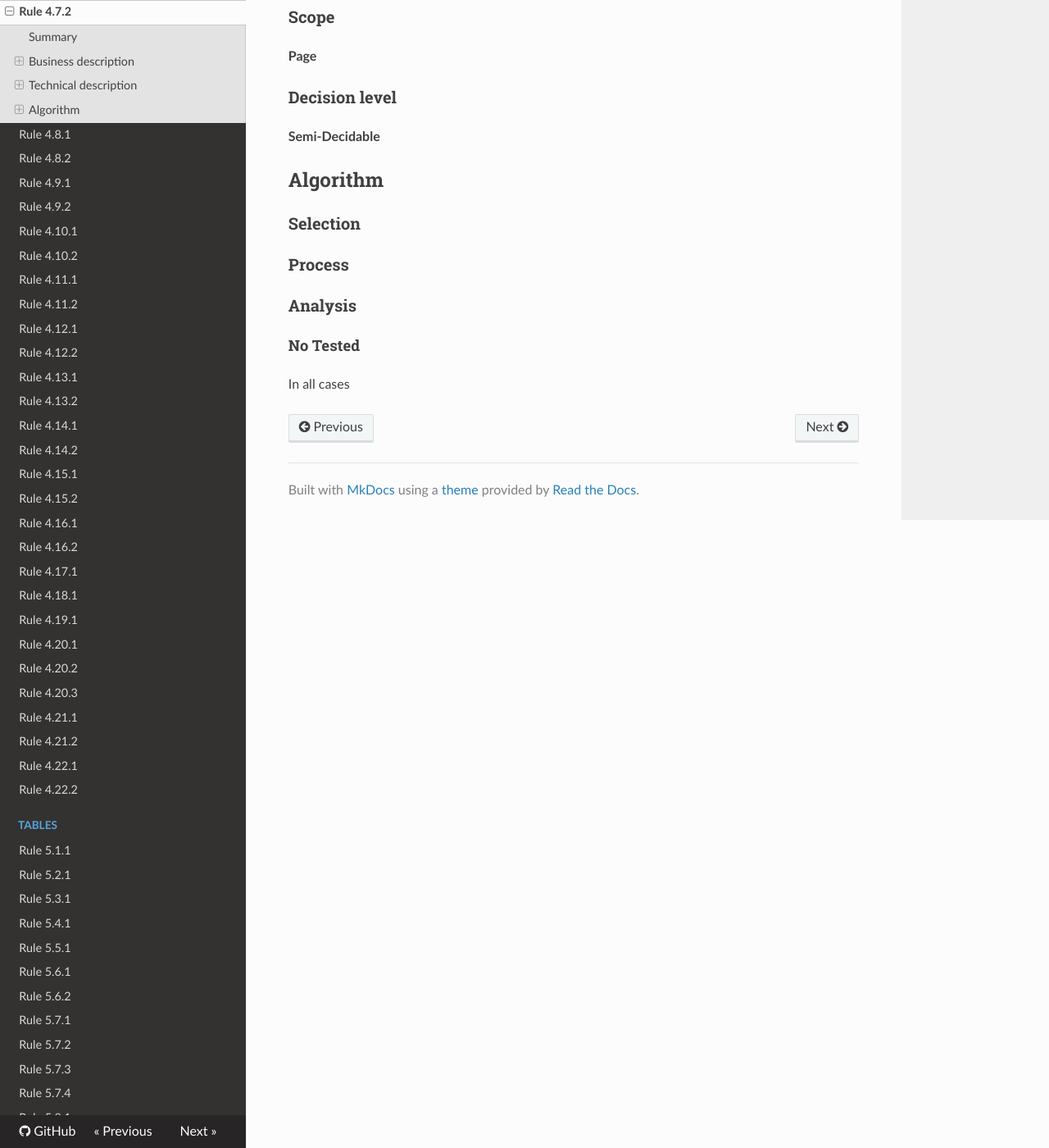
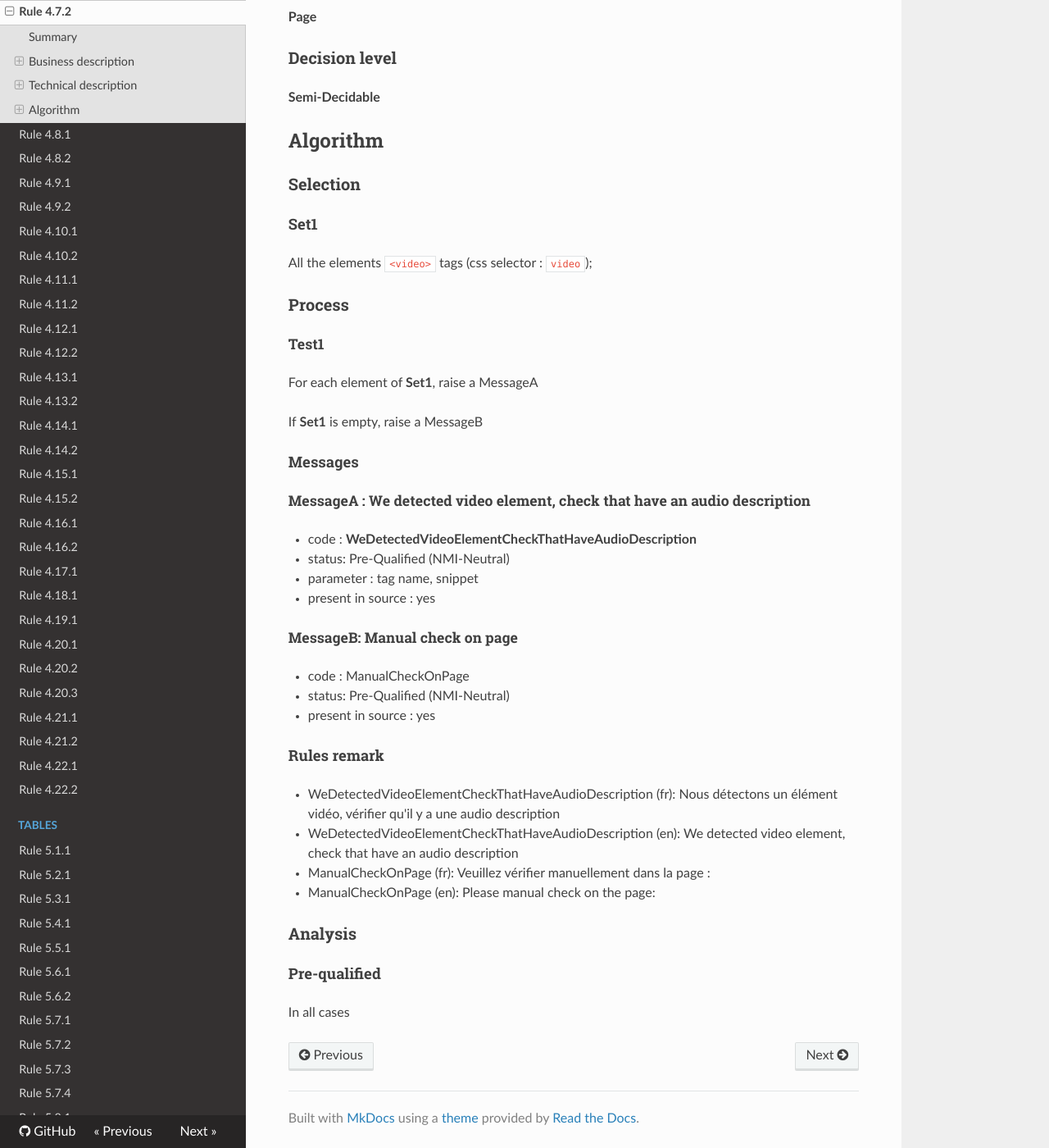
Before and after one commit to Tanaguru/RGAA3-2016, an MkDocs documentation site: the page built from docs/Rule-4-7-2.md, in a window 1280 px wide and 1400 px high, scrolled down 857 px. Shown: the whole window at 82% size. Built offline with MkDocs 1.6.1, drawn with Linux system fonts in a browser that asks for light colours; nearby versions of some CDN libraries; old or Windows-style settings are respelled for this version of MkDocs.

Commit message:
Update tests 4.7.2

```diff
--- a/docs/Rule-4-7-2.md
+++ b/docs/Rule-4-7-2.md
@@ -1,25 +1,23 @@
 # Rule 4.7.2
 
 ## Summary
-
-No-check rule
 
 ## Business description
 
 ### Criterion
 
-[4.7](http://references.modernisation.gouv.fr/referentiel-technique-0#crit-4-7)
+[4.7](http://references.modernisation.gouv.fr/rgaa/criteres.html#crit-4-7)
 
 ###Test
 
-[4.7.2](http://references.modernisation.gouv.fr/referentiel-technique-0#test-4-7-2)
+[4.7.2](http://references.modernisation.gouv.fr/rgaa/criteres.html#test-4-7-2)
 
 ### Description
 
-Chaque <a href="http://references.modernisation.gouv.fr/referentiel-technique-0#mMediaTemp">m&eacute;dia temporel</a> synchronis&eacute; pr&eacute;-enregistr&eacute; v&eacute;rifie-t-il, si n&eacute;cessaire, une de ces conditions (<a href="http://references.modernisation.gouv.fr/referentiel-technique-0#cpCrit4-" title="Cas particuliers pour le crit&egrave;re 4.7">hors cas particuliers</a>) ?
+Chaque <a href="http://references.modernisation.gouv.fr/referentiel-technique-0#mMediaTemp">m&eacute;dia temporel</a> synchronis&eacute; pr&eacute;-enregistr&eacute; v&eacute;rifie-t-il, si n&eacute;cessaire, une de ces conditions (<a href="http://references.modernisation.gouv.fr/rgaa/cas-particuliers.html#cp-4-1,4-2,4-3,4-5,4-7,4-9,4-11,4-13" title="Cas particuliers pour le crit&egrave;re 4.7">hors cas particuliers</a>) ?
 
- * Il existe une piste pour l'<a href="http://references.modernisation.gouv.fr/referentiel-technique-0#mAudioDesc">audio-description</a> synchronis&eacute;e
- * Il existe une version alternative avec une <a href="http://references.modernisation.gouv.fr/referentiel-technique-0#mAudioDesc">audio-description</a> synchronis&eacute;e
+ * Il existe une piste pour l'<a href="http://references.modernisation.gouv.fr/rgaa/glossaire.html#audiodescription-synchronise-media-temporel">audio-description</a> synchronis&eacute;e
+ * Il existe une version alternative avec une <a href="http://references.modernisation.gouv.fr/rgaa/glossaire.html#audiodescription-synchronise-media-temporel">audio-description</a> synchronis&eacute;e
 
 
 ### Level
@@ -40,10 +38,43 @@ Chaque <a href="http://references.modernisation.gouv.fr/referentiel-technique-0#
 
 ### Selection
 
+#### Set1
+
+All the elements `<video>` tags (css selector : `video`);
+
 ### Process
+
+##### Test1
+
+For each element of **Set1**, raise a MessageA
+
+If **Set1** is empty, raise a MessageB
+
+#### Messages
+
+##### MessageA : We detected video element, check that have an audio description
+
+-    code : **WeDetectedVideoElementCheckThatHaveAudioDescription**
+-    status: Pre-Qualified (NMI-Neutral)
+-    parameter : tag name, snippet
+-    present in source : yes
+
+##### MessageB: Manual check on page
+
+-   code : ManualCheckOnPage
+-   status: Pre-Qualified (NMI-Neutral)
+-   present in source : yes
+
+#### Rules remark
+
+ * WeDetectedVideoElementCheckThatHaveAudioDescription (fr): Nous d&eacute;tectons un &eacute;l&eacute;ment vid&eacute;o, v&eacute;rifier qu'il y a une audio description
+ * WeDetectedVideoElementCheckThatHaveAudioDescription (en): We detected video element, check that have an audio description
+
+ * ManualCheckOnPage (fr): Veuillez v&eacute;rifier manuellement dans la page :
+ * ManualCheckOnPage (en): Please manual check on the page:
 
 ### Analysis
 
-#### No Tested
+#### Pre-qualified
 
 In all cases
```
